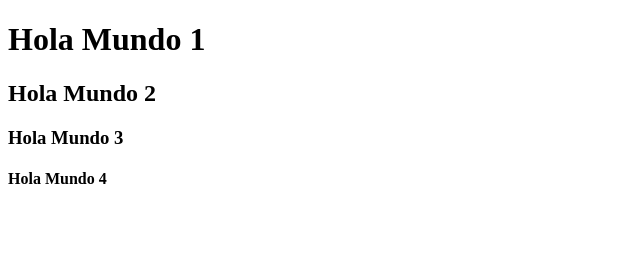
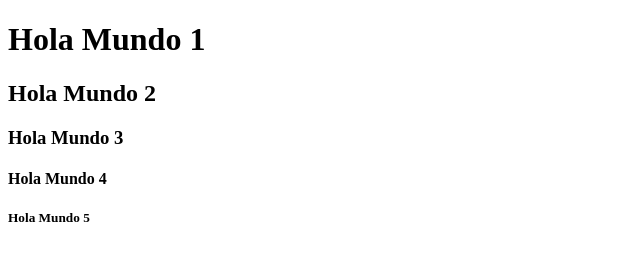
Before and after one commit to LuisaRuiz09/TallerAWS-GIT, a plain HTML site: page index.html in a window 1280 px wide. Shown: the full height of the page, 0-640 px from the left. Drawn offline with Linux system fonts and the light colour scheme.

Commit message:
Quinto Commit

```diff
--- a/index.html
+++ b/index.html
@@ -12,6 +12,7 @@
         <h2>Hola Mundo 2</h2>
         <h3>Hola Mundo 3</h3>
         <h4>Hola Mundo 4</h4>
+        <h5>Hola Mundo 5</h5>
 
 
     </div>
```
